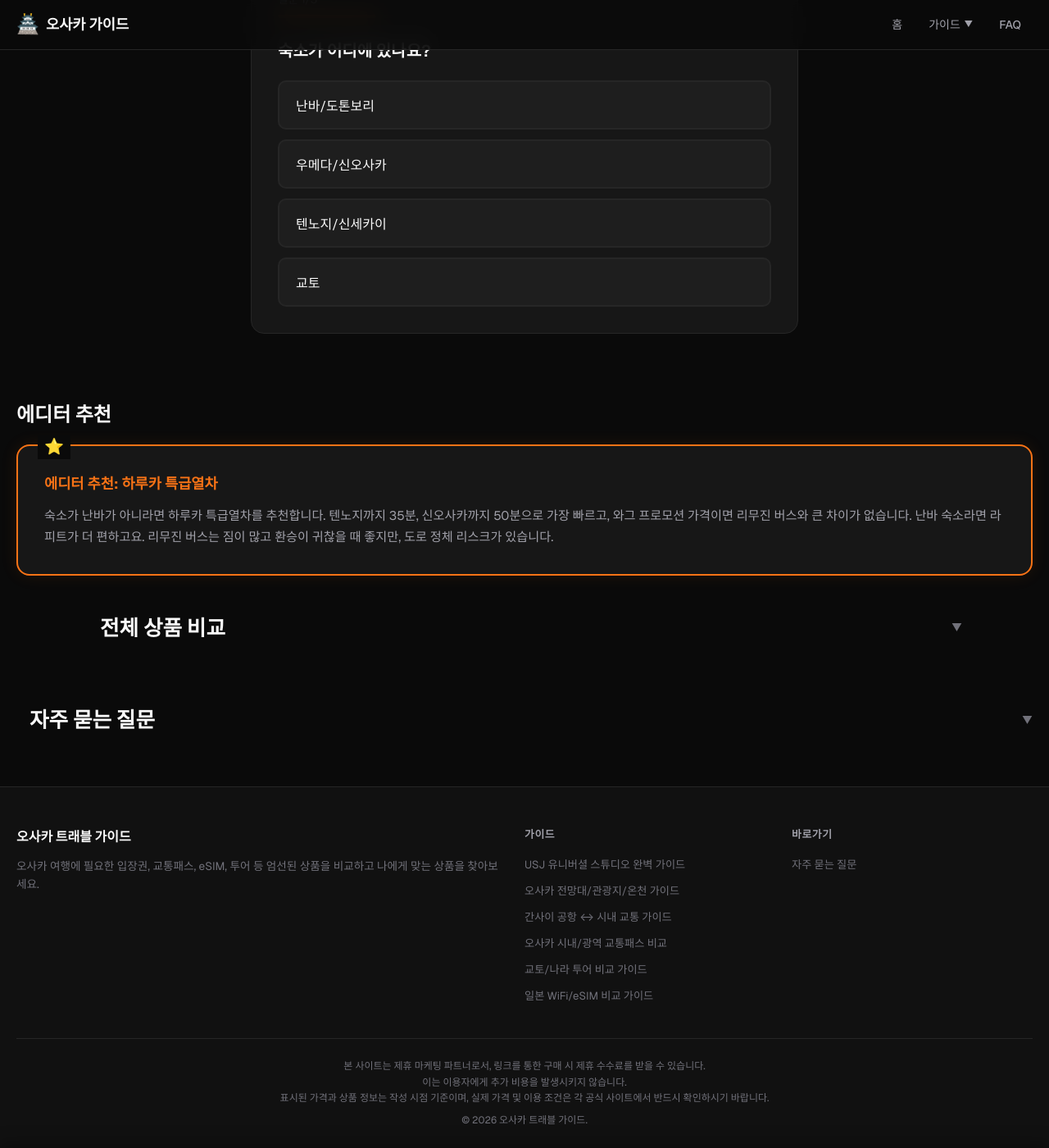
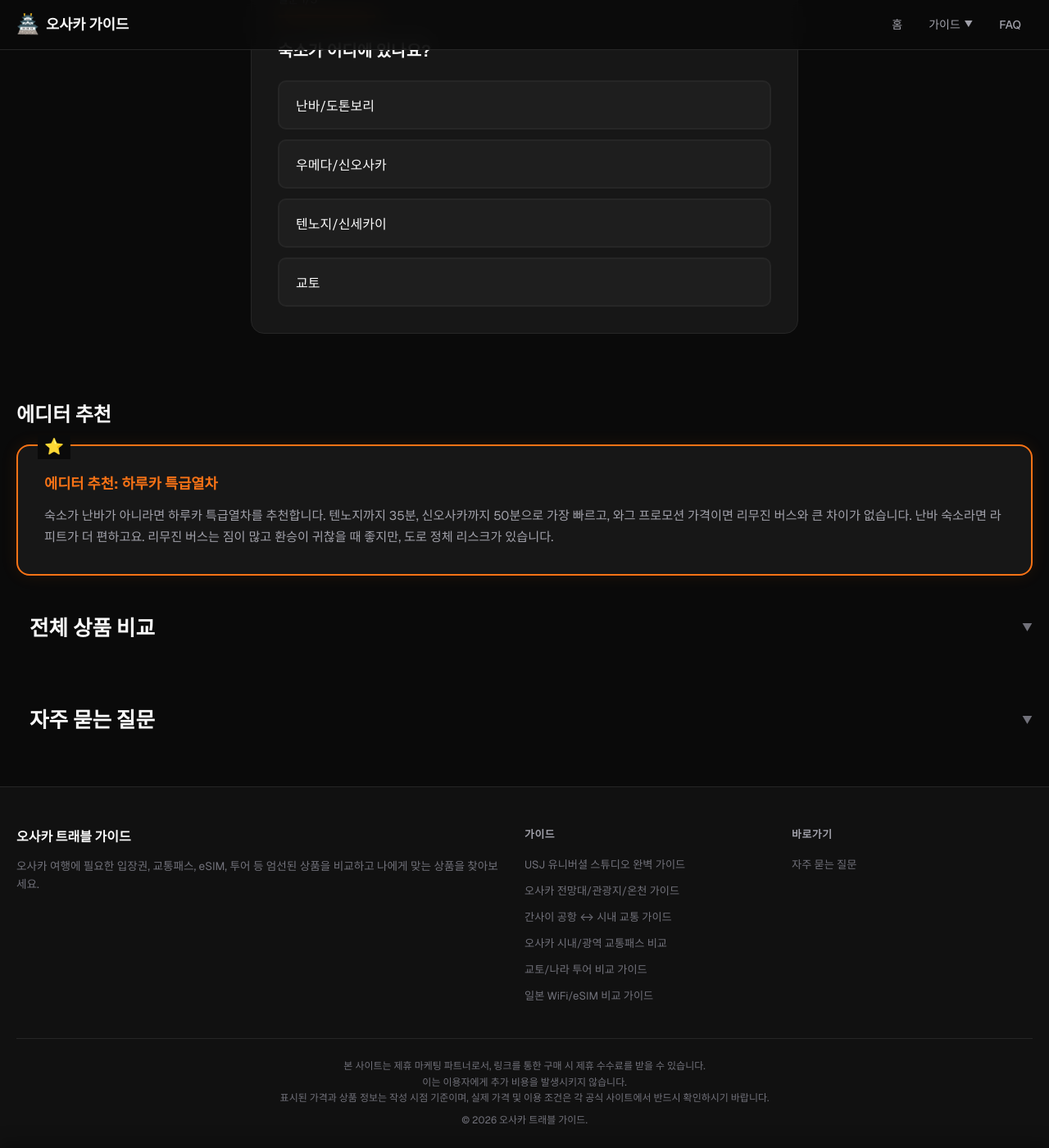
Before and after one commit to dukbong/osaka-travel-guide, a Jekyll site: the page built from pages/guides/airport.html, in a window 1280 px wide and 1400 px high, scrolled down 668 px. Shown: the whole window at 82% size. Built offline with Jekyll 4.4.1, drawn with Linux system fonts in a browser that asks for light colours.

Commit message:
Fix section alignment: remove comparison-section separate max-width/padding

```diff
--- a/assets/css/style.scss
+++ b/assets/css/style.scss
@@ -2004,9 +2004,7 @@ ul, ol {
 
 // Comparison Table
 .comparison-section {
-  max-width: 1100px;
-  margin: 0 auto 3rem;
-  padding: 0 1rem;
+  margin-bottom: 3rem;
 }
 
 .comparison-table-wrap {
```
